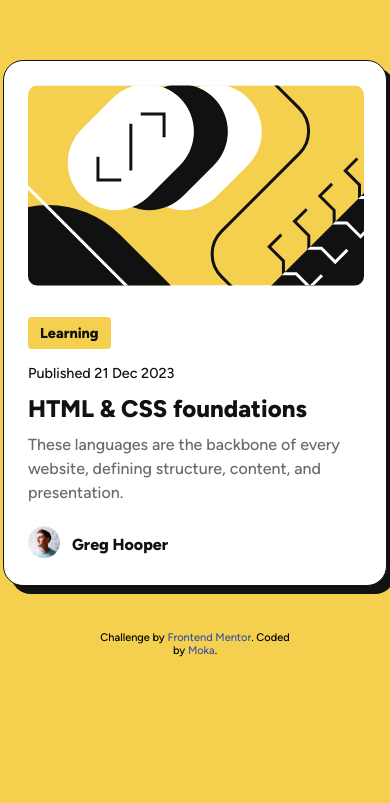
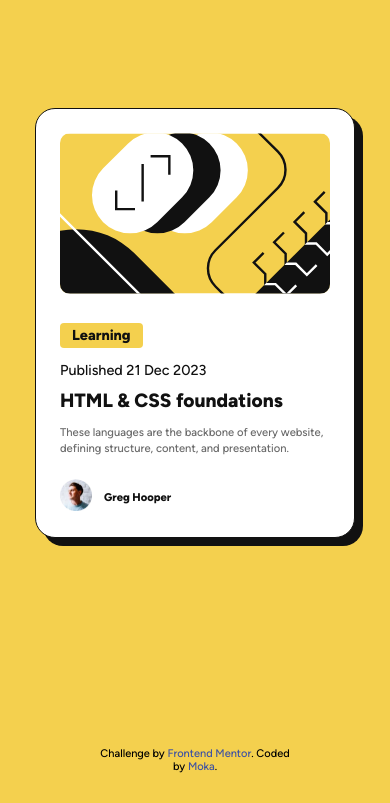
Before and after one commit to MohammadAli-K/blog-preview-card-main, a plain HTML site: page index.html in a window 390 px wide. Shown: the part 157-960 px from the top of the page. Drawn offline with Linux system fonts and the light colour scheme.

Commit message:
added a @media

```diff
--- a/assets/css/style.css
+++ b/assets/css/style.css
@@ -35,9 +35,9 @@ ul {
 
 body {
   background: var(--primary-color);
-
   font-family: "figtree", sans-serif;
   height: 60rem;
+  position: relative;
 
   display: grid;
   justify-content: center;
@@ -60,6 +60,7 @@ body {
 }
 
 .card__image img {
+  width: 100%;
   border-radius: 10px;
 }
 
@@ -124,6 +125,22 @@ body {
   left: 50%;
   transform: translate(-50%);
 }
+
 .attribution a {
   color: hsl(228, 45%, 44%);
 }
+
+@media (max-width: 390px) {
+  .card {
+    width: 20rem;
+    font-size: 0.7rem;
+  }
+
+  .card__content {
+    gap: 14px;
+  }
+
+  .card__content-title {
+    font-size: 1.2rem;
+  }
+}
```
